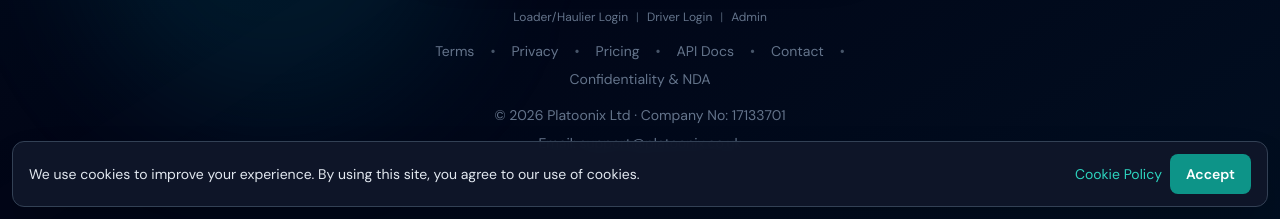
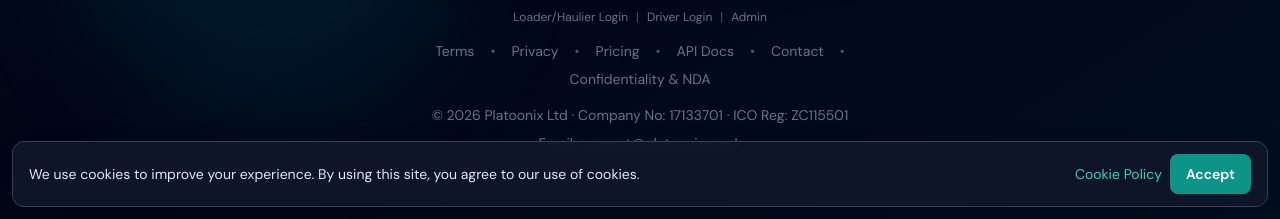
Before and after one commit to shakirqamardin/platoonix, a FastAPI app: page /forgot-password in a window 1280 px wide. Shown: the part 581-800 px from the top of the page. Run offline with FastAPI, Linux system fonts and the light colour scheme; parts of the project's set-up code (start-up, migrations or seed data) failed here and were passed over; some libraries are stand-ins or nearby versions.

Commit message:
Footers: add ICO registration number across site templates
Made-with: Cursor

```diff
--- a/app/templates/admin_login.html
+++ b/app/templates/admin_login.html
@@ -39,6 +39,7 @@
             </form>
         </div>
         <p class="text-center text-xs text-slate-600 mt-8">Platoonix Admin Portal</p>
+        <p class="text-center text-xs text-slate-700 mt-2">© 2026 Platoonix Ltd · Company No: 17133701 · ICO Reg: ZC115501</p>
         <div class="mt-6 flex flex-wrap justify-center gap-x-2 gap-y-1 text-xs text-slate-500">
             <a href="/login" class="hover:text-slate-400">Loader/Haulier Login</a>
             <span class="text-slate-700">|</span>
--- a/app/templates/api_docs.html
+++ b/app/templates/api_docs.html
@@ -329,7 +329,7 @@ axios.post('https://platoonix.co.uk/api/v1/loads', data, { headers })
           <span class="hidden sm:inline text-slate-600">•</span>
           <a href="/confidentiality" class="hover:text-teal-400 transition-colors">Confidentiality &amp; NDA</a>
         </div>
-        <p>© 2026 Platoonix Ltd · Company No: 17133701</p>
+        <p>© 2026 Platoonix Ltd · Company No: 17133701 · ICO Reg: ZC115501</p>
         <p class="mt-2">Email: support@platoonix.co.uk</p>
       </footer>
     </div>
--- a/app/templates/base_auth.html
+++ b/app/templates/base_auth.html
@@ -121,7 +121,7 @@
                 <span class="hidden sm:inline text-slate-600">•</span>
                 <a href="/confidentiality" class="hover:text-teal-400 transition-colors">Confidentiality &amp; NDA</a>
             </div>
-            <p>© 2026 Platoonix Ltd · Company No: 17133701</p>
+            <p>© 2026 Platoonix Ltd · Company No: 17133701 · ICO Reg: ZC115501</p>
             <p class="mt-2">Email: support@platoonix.co.uk</p>
         </footer>
     </div>
--- a/app/templates/base_driver_auth.html
+++ b/app/templates/base_driver_auth.html
@@ -93,7 +93,7 @@
                 <span class="hidden sm:inline text-slate-600">•</span>
                 <a href="/confidentiality" class="hover:text-blue-400 transition-colors">Confidentiality &amp; NDA</a>
             </div>
-            <p>© 2026 Platoonix Ltd · Company No: 17133701</p>
+            <p>© 2026 Platoonix Ltd · Company No: 17133701 · ICO Reg: ZC115501</p>
             <p class="mt-2">Email: support@platoonix.co.uk</p>
         </footer>
     </div>
--- a/app/templates/confidentiality.html
+++ b/app/templates/confidentiality.html
@@ -68,6 +68,8 @@
         <span class="text-slate-600">|</span>
         <a href="/admin/login" class="text-slate-500 hover:underline">Admin</a>
       </p>
+      <p class="mt-6 text-slate-500 text-sm">© 2026 Platoonix Ltd · Company No: 17133701 · ICO Reg: ZC115501</p>
+
       <p class="mt-4 flex flex-wrap gap-4">
         <a href="/terms" class="text-emerald-400 hover:underline">Terms &amp; Conditions</a>
         <a href="/privacy" class="text-emerald-400 hover:underline">Privacy Policy</a>
--- a/app/templates/driver.html
+++ b/app/templates/driver.html
@@ -293,7 +293,7 @@
         <span class="hidden sm:inline text-slate-600">•</span>
         <a href="/confidentiality" class="hover:text-teal-400 transition-colors">Confidentiality &amp; NDA</a>
       </div>
-      <p>© 2026 Platoonix Ltd · Company No: 17133701</p>
+      <p>© 2026 Platoonix Ltd · Company No: 17133701 · ICO Reg: ZC115501</p>
       <p class="mt-2">Email: support@platoonix.co.uk</p>
     </footer>
 
--- a/app/templates/home.html
+++ b/app/templates/home.html
@@ -2620,7 +2620,7 @@
                 <span class="hidden sm:inline">•</span>
                 <a href="/confidentiality" class="hover:text-teal-400 transition-colors">Confidentiality &amp; NDA</a>
             </div>
-            <p>© 2026 Platoonix Ltd · Company No: 17133701</p>
+            <p>© 2026 Platoonix Ltd · Company No: 17133701 · ICO Reg: ZC115501</p>
             <p class="mt-2">Email: support@platoonix.co.uk</p>
         </footer>
     </div>
--- a/app/templates/index.html
+++ b/app/templates/index.html
@@ -152,7 +152,7 @@
         <span class="hidden sm:inline text-slate-600">•</span>
         <a href="/confidentiality" class="hover:text-teal-400 transition-colors">Confidentiality &amp; NDA</a>
       </div>
-      <p>© 2026 Platoonix Ltd · Company No: 17133701</p>
+      <p>© 2026 Platoonix Ltd · Company No: 17133701 · ICO Reg: ZC115501</p>
       <p class="mt-2">Email: support@platoonix.co.uk</p>
     </footer>
   </div>
--- a/app/templates/pricing.html
+++ b/app/templates/pricing.html
@@ -149,7 +149,7 @@
     </div>
 
     <footer class="text-center text-sm text-slate-500 py-8 border-t border-slate-800">
-      <p>© 2026 Platoonix Ltd · Company No: 17133701</p>
+      <p>© 2026 Platoonix Ltd · Company No: 17133701 · ICO Reg: ZC115501</p>
     </footer>
   </body>
 </html>
--- a/app/templates/privacy.html
+++ b/app/templates/privacy.html
@@ -109,6 +109,8 @@
         <span class="text-slate-600">|</span>
         <a href="/admin/login" class="text-slate-500 hover:underline">Admin</a>
       </p>
+      <p class="mt-6 text-slate-500 text-sm">© 2026 Platoonix Ltd · Company No: 17133701 · ICO Reg: ZC115501</p>
+
       <p class="mt-4 flex flex-wrap gap-4">
         <a href="/terms" class="text-emerald-400 hover:underline">Terms &amp; Conditions</a>
         <a href="/pricing" class="text-emerald-400 hover:underline">Pricing</a>
--- a/app/templates/terms.html
+++ b/app/templates/terms.html
@@ -241,7 +241,7 @@
           <span class="hidden sm:inline text-slate-600">•</span>
           <a href="/confidentiality" class="hover:text-teal-400 transition-colors">Confidentiality &amp; NDA</a>
         </div>
-        <p>© 2026 Platoonix Ltd · Company No: 17133701</p>
+        <p>© 2026 Platoonix Ltd · Company No: 17133701 · ICO Reg: ZC115501</p>
         <p class="mt-2">Email: support@platoonix.co.uk</p>
       </footer>
     </div>
```
